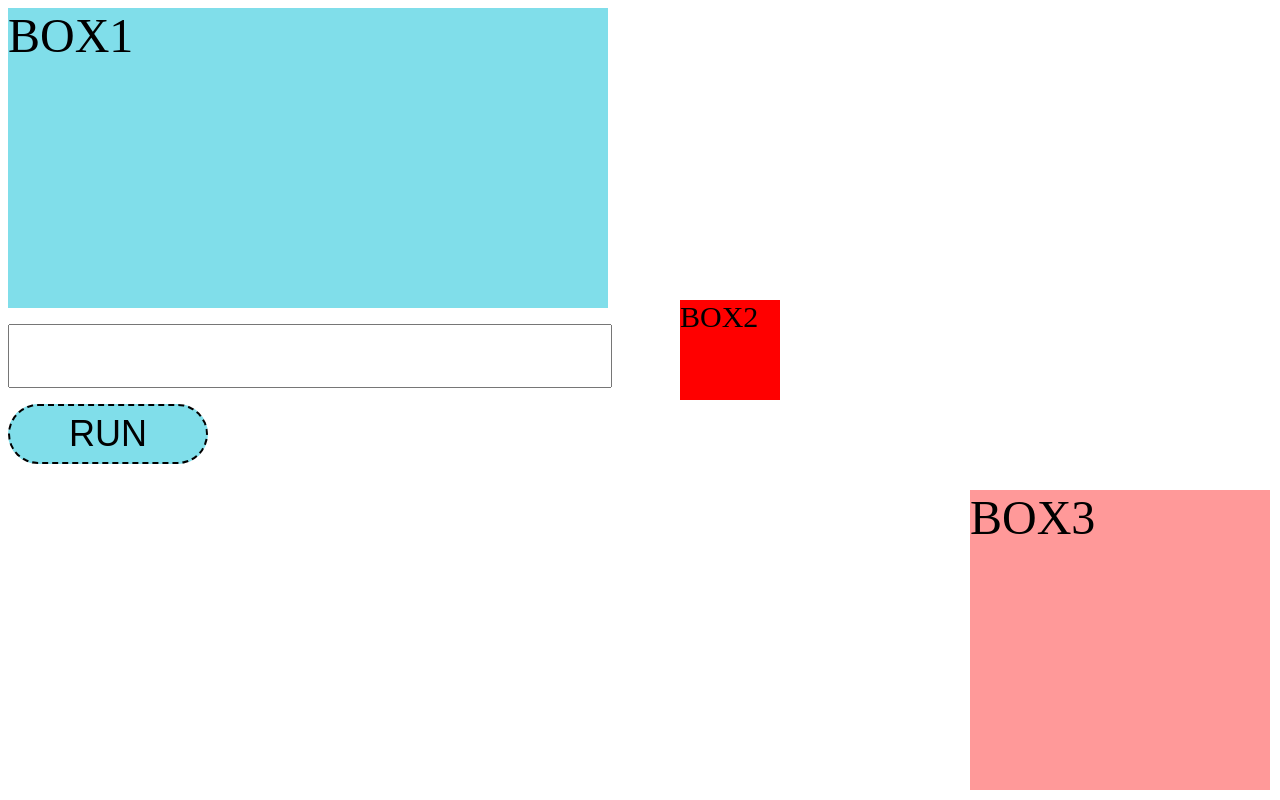
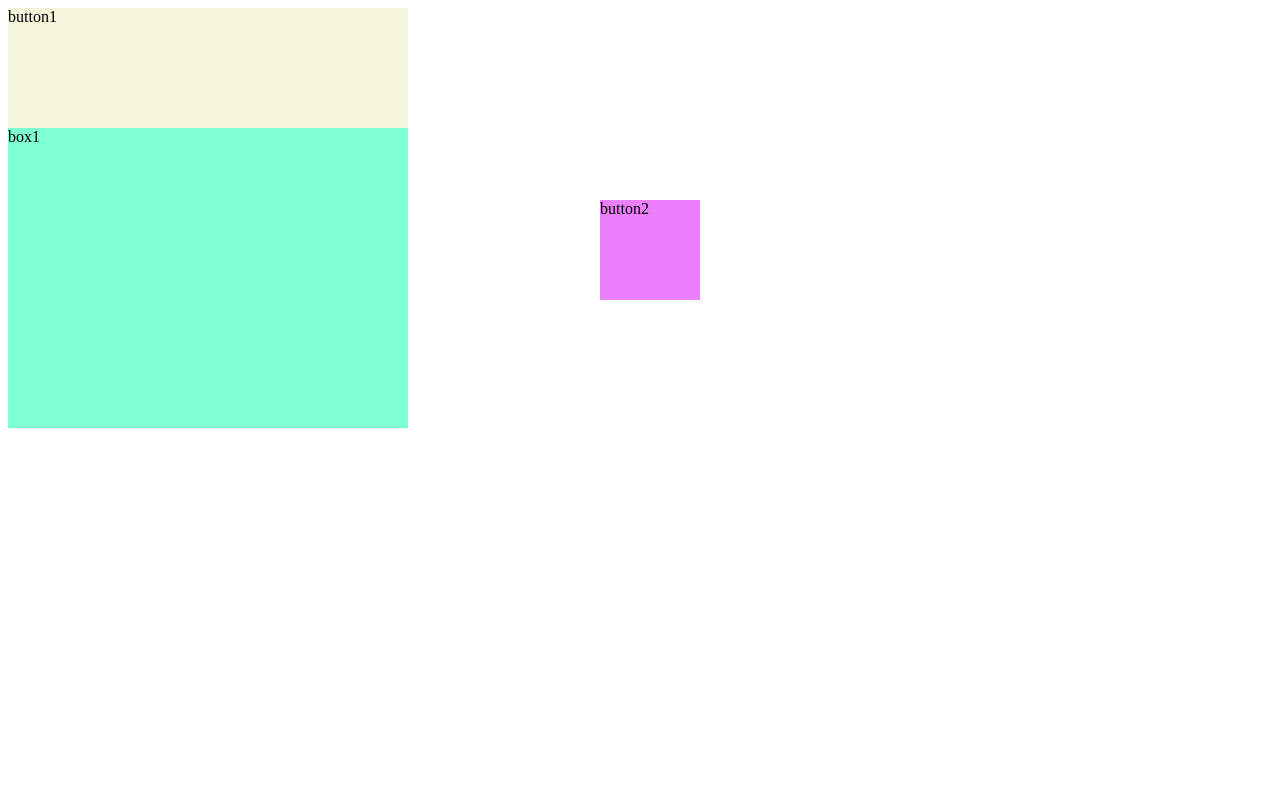
Before and after one commit to dnwnsrb11/dnwnsrb11.github.io, a plain HTML site: page index.html in a window 1280 px wide. Drawn offline with Linux system fonts and the light colour scheme.

Commit message:
Update index.html

```diff
--- a/index.html
+++ b/index.html
@@ -1,70 +1,72 @@
 <!DOCTYPE html>
-<html lang="en">
+<html>
 <head>
-    <meta charset="UTF-8">
-    <meta name="viewport" content="width=device-width, initial-scale=1.0">
-    <title>Document</title>
-    <style>
+  <style>
+    #button1 {
+    width: 400px;
+    height: 120px;
+    background-color: beige;
+}
 #box1 {
-  width: 600px;
-  height: 300px;
-  background-color: #80deea;
-  font-size: 48px;
+    width: 400px;
+    height: 300px;
+    background-color: aquamarine;
+}
+#container2 {
+    position: absolute;
+    top: 200px;
+    left: 600px;
+}
+#button2 {
+    position: relative;
+    top: 0;
+    left: 0;
+    width: 100px;
+    height: 100px;
+    background-color: #ea80fc;
+}
+#button3 {
+    display: none;
+    position: absolute;
+    top: 0;
+    left: 0;
+    width: 100px;
+    height: 100px;
+    background-color: #c6ff00;
 }
 #box2 {
-  position: fixed;
-  bottom: 400px;
-  right: 500px;
-  width: 100px;
-  height: 100px;
-  background-color: red;
-  font-size: 30px;
+    display: none;
+    position: relative;
+    width: 600px;
+    height: 200px;
+    background-color: #ffeb3b;
 }
-#box3 {
-    position: fixed;
-  bottom: 10px;
-  right: 10px;
-  width: 300px;
-  height: 300px;
-  background-color: #ff9999;
-  font-size: 48px;
-}
-#input {
-  margin-top: 16px;
-  width: 600px;
-  height: 60px;
-  font-size: 48px;
-  padding: 0;
-}
-#button {
-  width: 200px;
-  height: 60px;
-  font-size: 36px;
-  margin-top: 16px;
-  background-color: #80deea;
-  border-radius: 32px;
-  border: dashed 2px #000000;
-}
+  </style>
 
-    </style>
-    <script>
-      //document.write("hello");
-document.getElementById('box1').innerHTML = "DxD 안녕하세요";
-
-function myFunction() {
-  var inputText = document.getElementById('input').value;
-  document.getElementById('box2').innerHTML = inputText;
-  document.getElementById('input').value = "";
-}
-    </script>
 </head>
 <body>
+<div id="button1">button1</div>
+<div id="box1">box1</div>
+<div id="container2">
+    <div id="button2">button2</div>
+    <div id="button3">button3</div>
+    <div id="box2">box2</div>
+</div>
 
-  <div id="box1">BOX1</div>
-  <div id="box2">BOX2</div>
-  <div id="box3">BOX3</div>
-  <input id="input" type="text"><br>
-  <button id="button" onclick="myFunction()">RUN</button>
-
+<script>
+$(document).ready(function(){
+    $('#button1').on('click', function(){
+        $('#box1').toggle(600);
+    });
+    $('#button2').on('click', function(){
+        $('#button3').show();
+        $('#box2').show(600);
+    });
+    $('#button3').on('click', function(){
+        $(this).hide();
+        $('#box2').hide(600);
+    });
+});
+</script>
 </body>
 </html>
```
